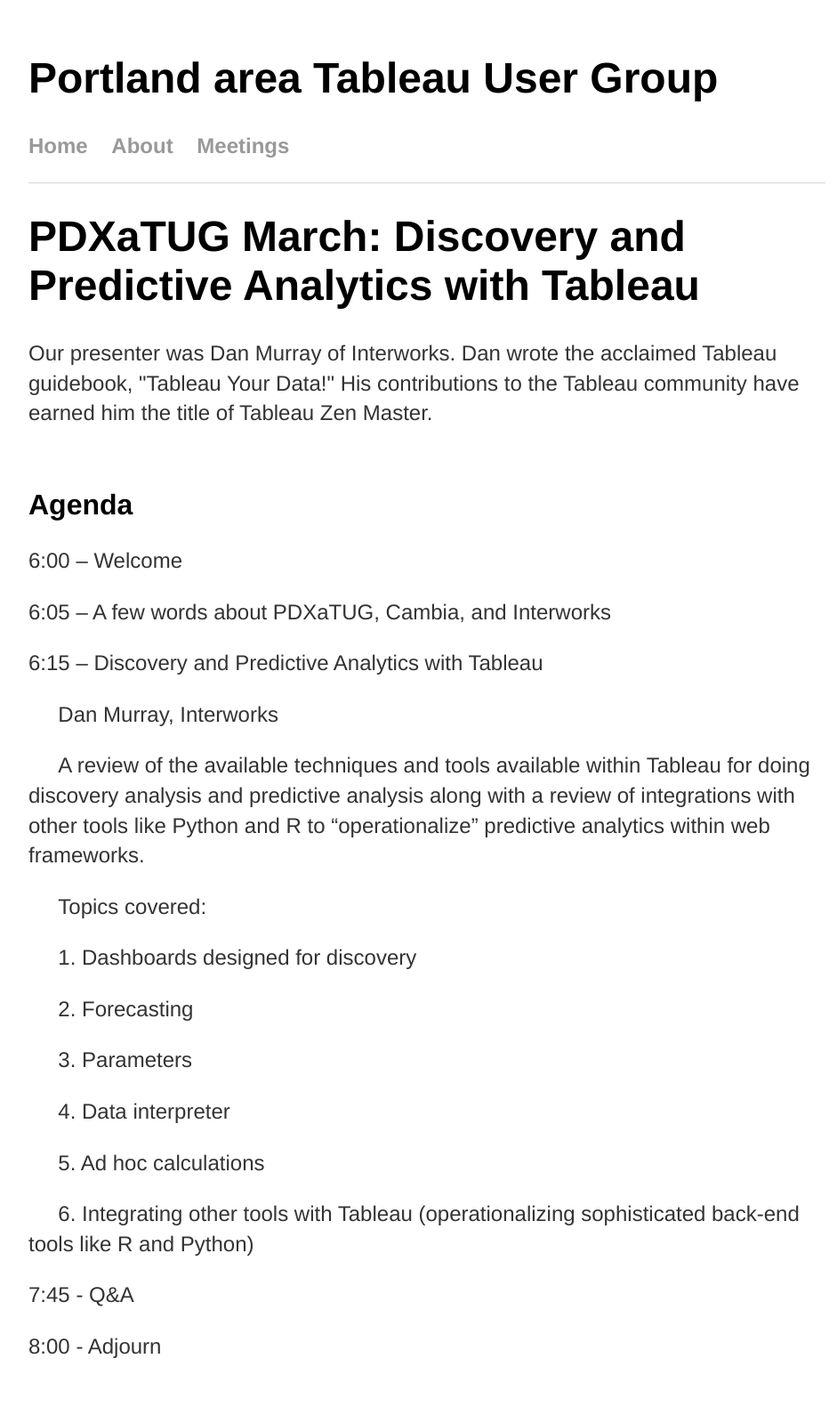
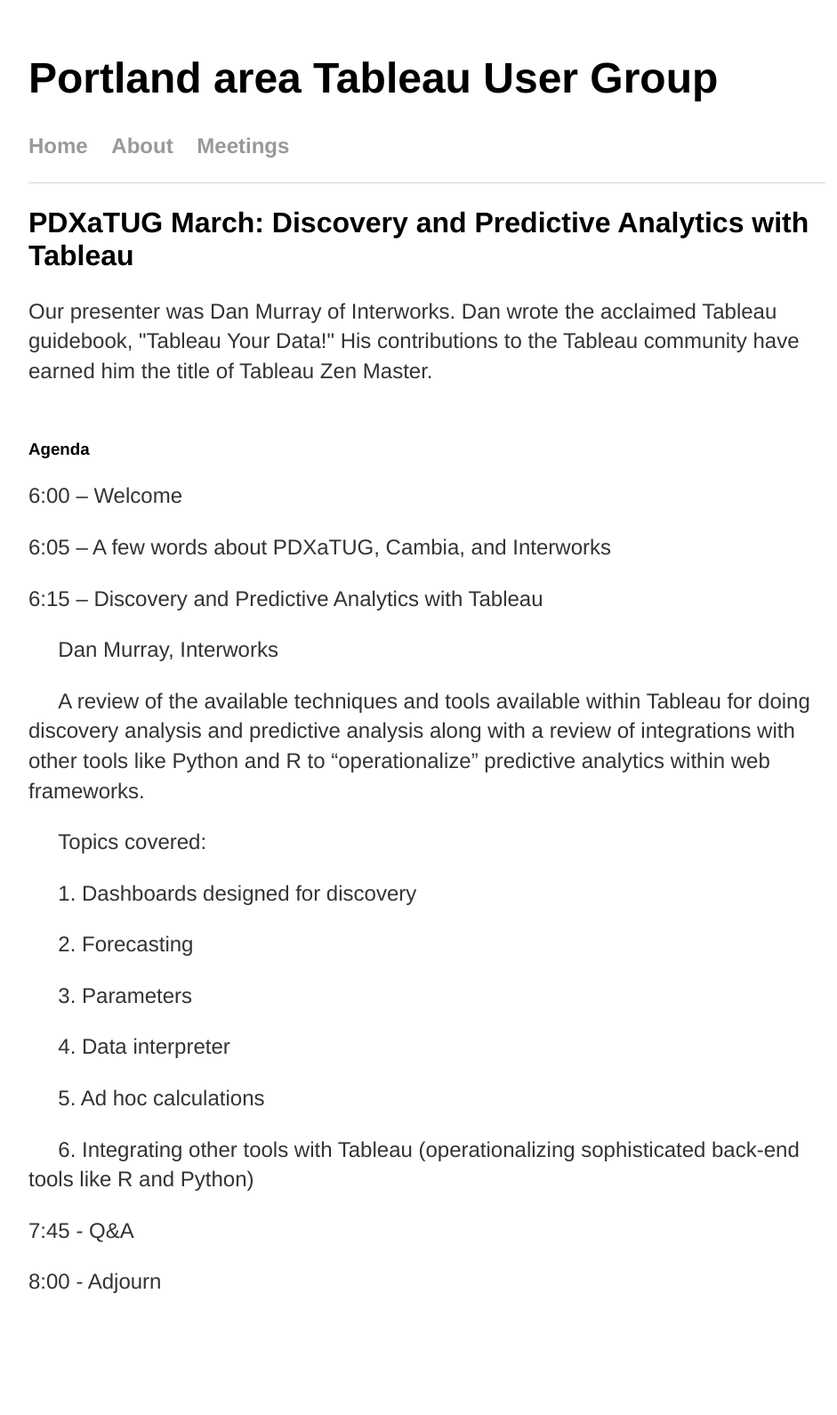
Before and after one commit to PDXaTUG/PDXaTUG.github.io, a Jekyll site: the page built from meetings/20160314/index.html, in a window 1280 px wide. Shown: the whole page at 89% size, without its empty margins (160-1101 px from the left). Built offline with Jekyll 4.4.1, drawn with Linux system fonts in a browser that asks for light colours; after the commit the page ends 1517 px from its top, so only the background shows below that.

Commit message:
formatting

```diff
--- a/meetings/20160314/index.html
+++ b/meetings/20160314/index.html
@@ -2,11 +2,11 @@
 layout: default
 title: PDXaTUG March - Discovery and Predictive Analytics with Tableau
 ---
-<h1>PDXaTUG March: Discovery and Predictive Analytics with Tableau </h1>
+<h2>PDXaTUG March: Discovery and Predictive Analytics with Tableau </h2>
 
 <p>Our presenter was Dan Murray of Interworks. Dan wrote the acclaimed Tableau guidebook, "Tableau Your Data!" His contributions to the Tableau community have earned him the title of Tableau Zen Master.</p>
  <br />
-<h2>Agenda</h2>
+<h3>Agenda</h3>
 <p>6:00 – Welcome</p>
 <p>6:05 – A few words about PDXaTUG, Cambia, and Interworks</p>
 <p>6:15 – Discovery and Predictive Analytics with Tableau</p>
```
